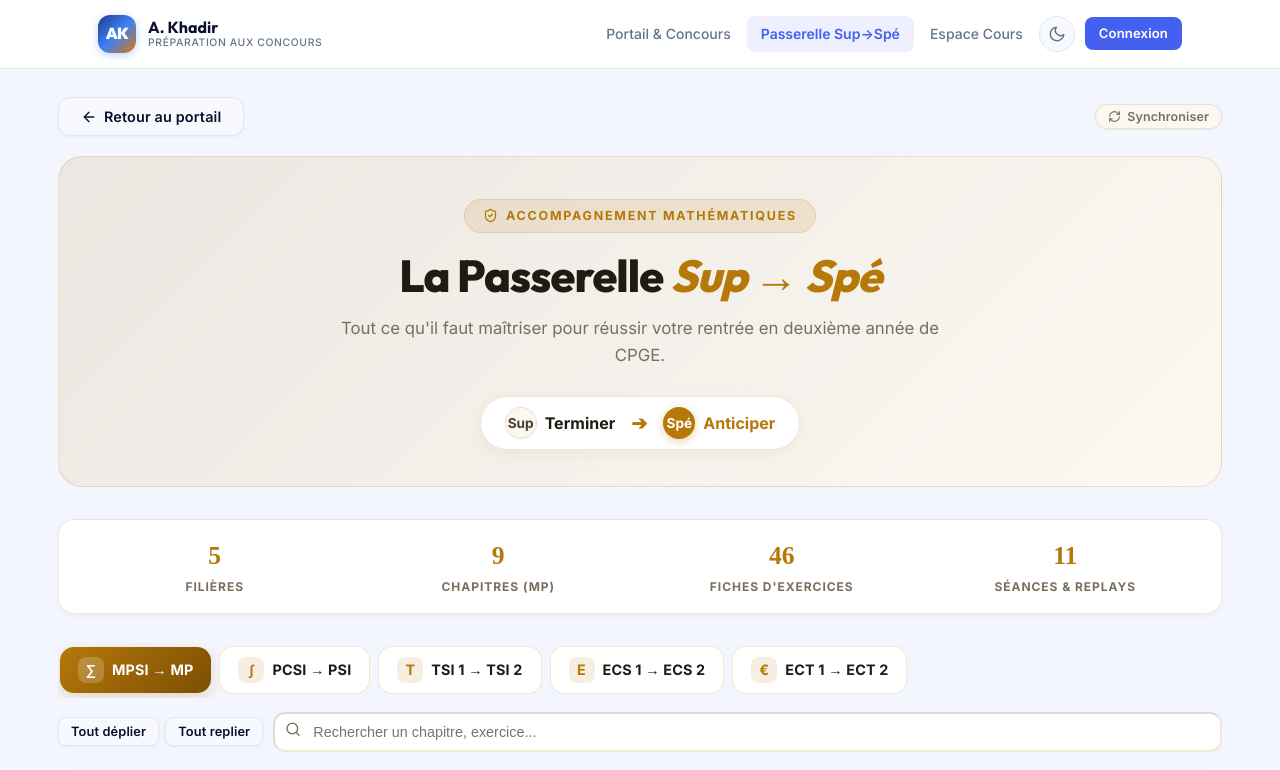
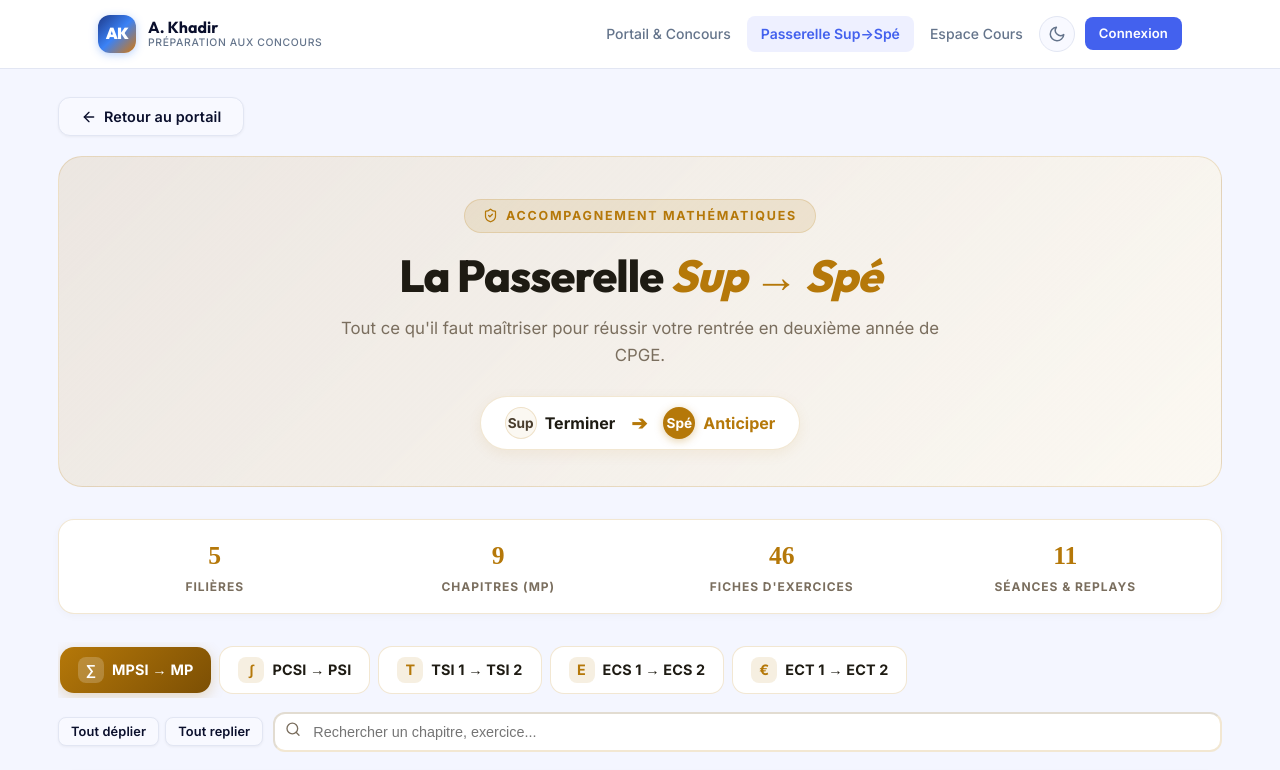
Before and after one commit to AnassKHADIR-ops/Quiz-supabase, a React (Vite) app in the folder React-Aps/: page /passerelle in a window 1280 px wide. Shown: the top 770 px of the page. Built offline with nearby package versions, Linux system fonts and the light colour scheme; no server answers.

Commit message:
Hide WordPress sync notification and refresh button for students

```diff
--- a/React-Aps/src/pages/Courses.jsx
+++ b/React-Aps/src/pages/Courses.jsx
@@ -532,7 +532,7 @@ function CourseExerciseLine({ item, index, chapTitre, onOpenPdf, onOpenCorrectio
 }
 
 function Courses() {
-  const { user } = useAuth();
+  const { user, isAdmin } = useAuth();
   const navigate = useNavigate();
   const [searchParams, setSearchParams] = useSearchParams();
 
@@ -782,6 +782,8 @@ function Courses() {
                 <Sparkles size={14} /> PROGRAMME MATHÉMATIQUES CPGE • ESPACE MEMBRE ACTIF
               </div>
 
+              {isAdmin && (
+                <>
                   {isLive && (
                     <div
                       style={{
@@ -824,6 +826,8 @@ function Courses() {
                     <RefreshCw size={12} className={isSyncing ? "spin-animate" : ""} />
                     {isSyncing ? "Synchronisation..." : "Actualiser"}
                   </button>
+                </>
+              )}
             </div>
             <h1 style={{ fontSize: "clamp(1.8rem, 3.5vw, 2.4rem)", fontWeight: 800, margin: "0 0 8px" }}>
               {yearData.titre}
--- a/React-Aps/src/pages/Passerelle.jsx
+++ b/React-Aps/src/pages/Passerelle.jsx
@@ -642,7 +642,7 @@ function PDFPreviewModal({ title, url, onClose }) {
 }
 
 function Passerelle() {
-  const { user } = useAuth();
+  const { user, isAdmin } = useAuth();
   const navigate = useNavigate();
   const [searchParams, setSearchParams] = useSearchParams();
 
@@ -872,7 +872,8 @@ function Passerelle() {
           </button>
         </div>
 
-        {/* Live Sync Status Pill */}
+        {/* Live Sync Status Pill (Visible only for Administrator) */}
+        {isAdmin && (
           <div style={{ display: "flex", alignItems: "center", gap: 8 }}>
             <button
               onClick={() => refreshSync(null, true)}
@@ -895,6 +896,7 @@ function Passerelle() {
               <span>{isSyncing ? "Synchronisation..." : isLive ? "🟢 En direct (WordPress)" : "Synchroniser"}</span>
             </button>
           </div>
+        )}
       </div>
 
       {/* ── Hero Header ── */}
```
Lines whose indentation alone changed are shown as unchanged.
